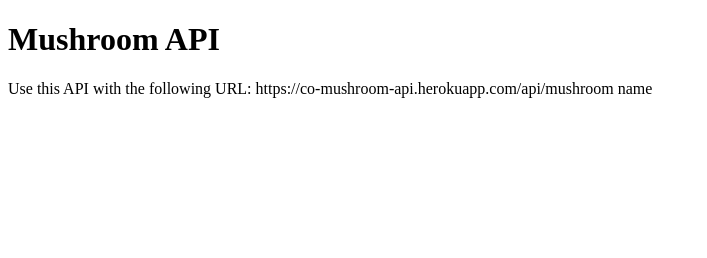
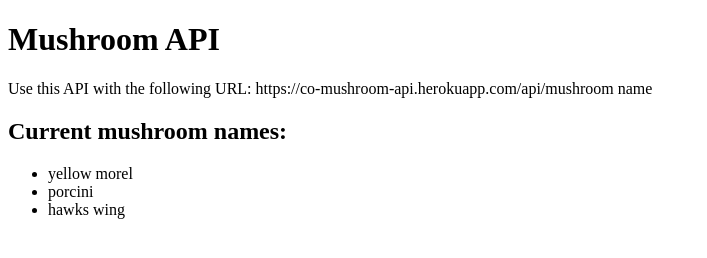
Before and after one commit to orionaon/co-mushroom-api, a website: page index.html in a window 1280 px wide. Shown: the whole page, without its empty margins (0-707 px from the left). Drawn offline with Linux system fonts and the light colour scheme.

Commit message:
add more to instructions

```diff
--- a/index.html
+++ b/index.html
@@ -9,5 +9,11 @@
 <body>
     <h1>Mushroom API</h1>
     <p>Use this API with the following URL: https://co-mushroom-api.herokuapp.com/api/mushroom name</p>
+    <h2>Current mushroom names:</h2>
+    <ul>
+        <li>yellow morel</li>
+        <li>porcini</li>
+        <li>hawks wing</li>
+    </ul>
 </body>
 </html>
```
